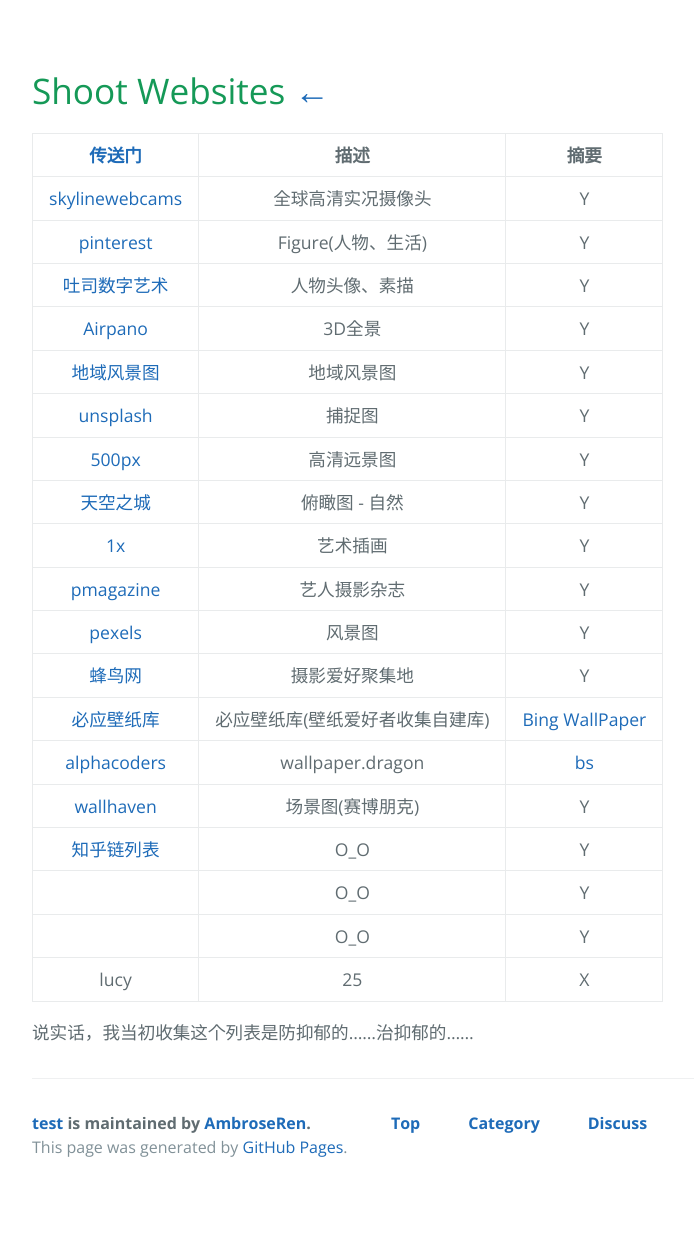
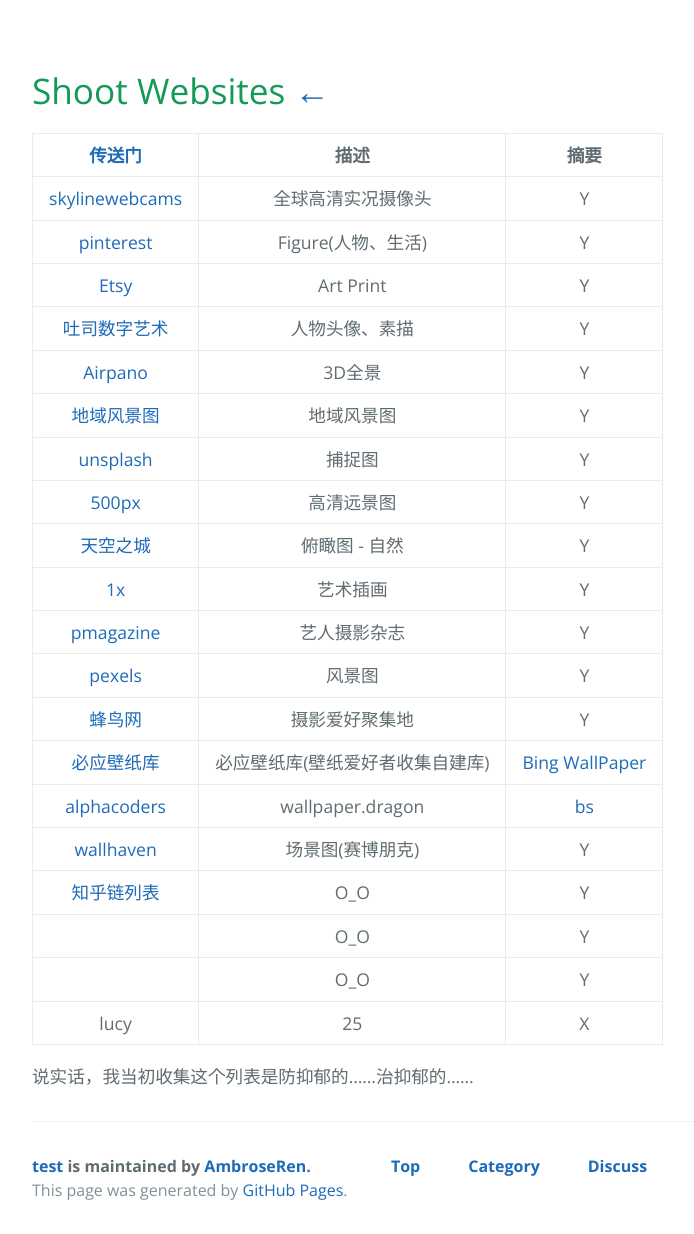
Before and after one commit to AmbroseRen/test, a Jekyll site: the page built from Art/Shoot/index.md, in a window 1280 px wide. Shown: the whole page, without its empty margins (128-822 px from the left). Built offline with Jekyll 4.4.1, drawn with Linux system fonts in a browser that asks for light colours; nearby versions of some CDN libraries; our own code applies the rules of GitHub Pages for plain Markdown files; library files that are not in the unit come from our copies; the repository's description, which GitHub fills in, is left out; before the commit the page ends 1191 px from its top, so only the background shows below that.

Commit message:
Update index.md

```diff
--- a/Art/Shoot/index.md
+++ b/Art/Shoot/index.md
@@ -26,6 +26,7 @@
 |:---:|:---:|:---:|
 | [skylinewebcams](https://www.skylinewebcams.com/) | 全球高清实况摄像头 | Y |
 | [pinterest](https://www.pinterest.com/) | Figure(人物、生活) | Y |
+| [Etsy](https://www.etsy.com/) | Art Print | Y |
 | [吐司数字艺术](https://www.tucia.net/shots) | 人物头像、素描 | Y |
 | [Airpano](http://www.airpano.com/) | 3D全景 | Y |
 | [地域风景图](http://ww4.tiki.ne.jp/~mmurakami/setoy/map.html) | 地域风景图 | Y |
```
